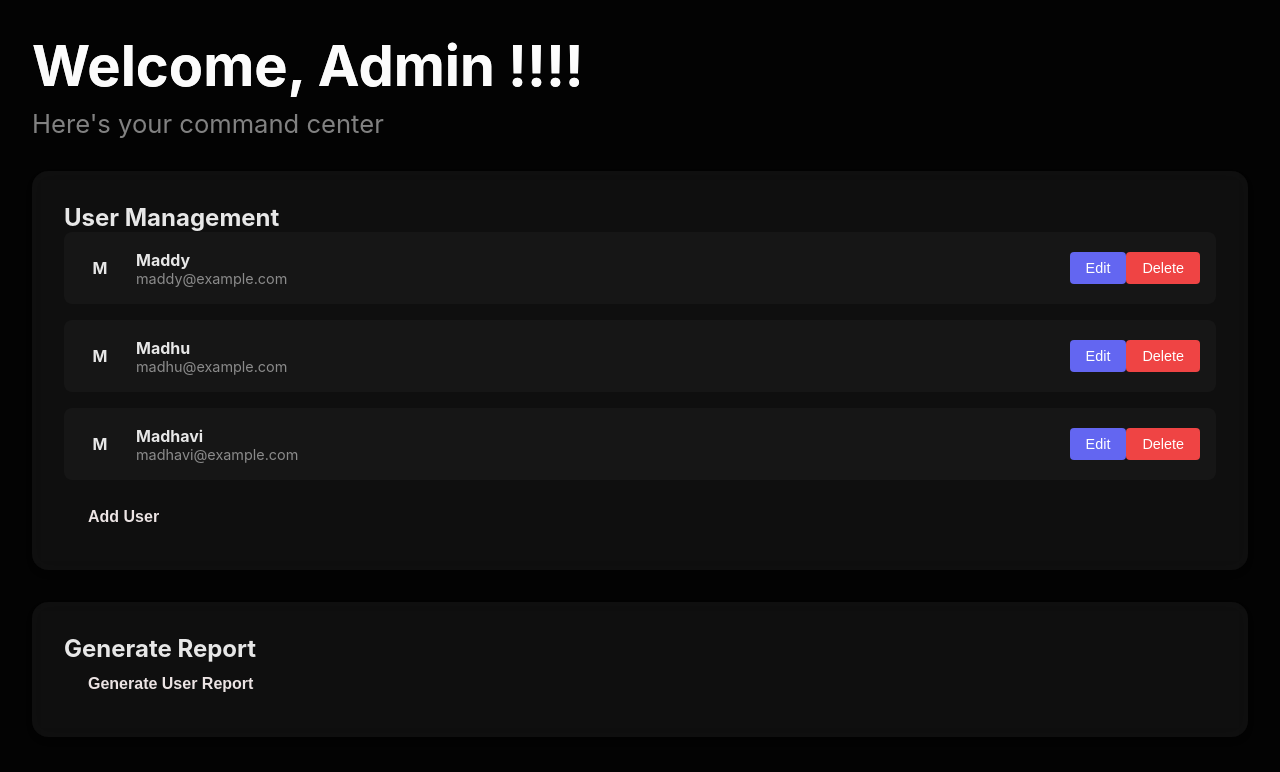
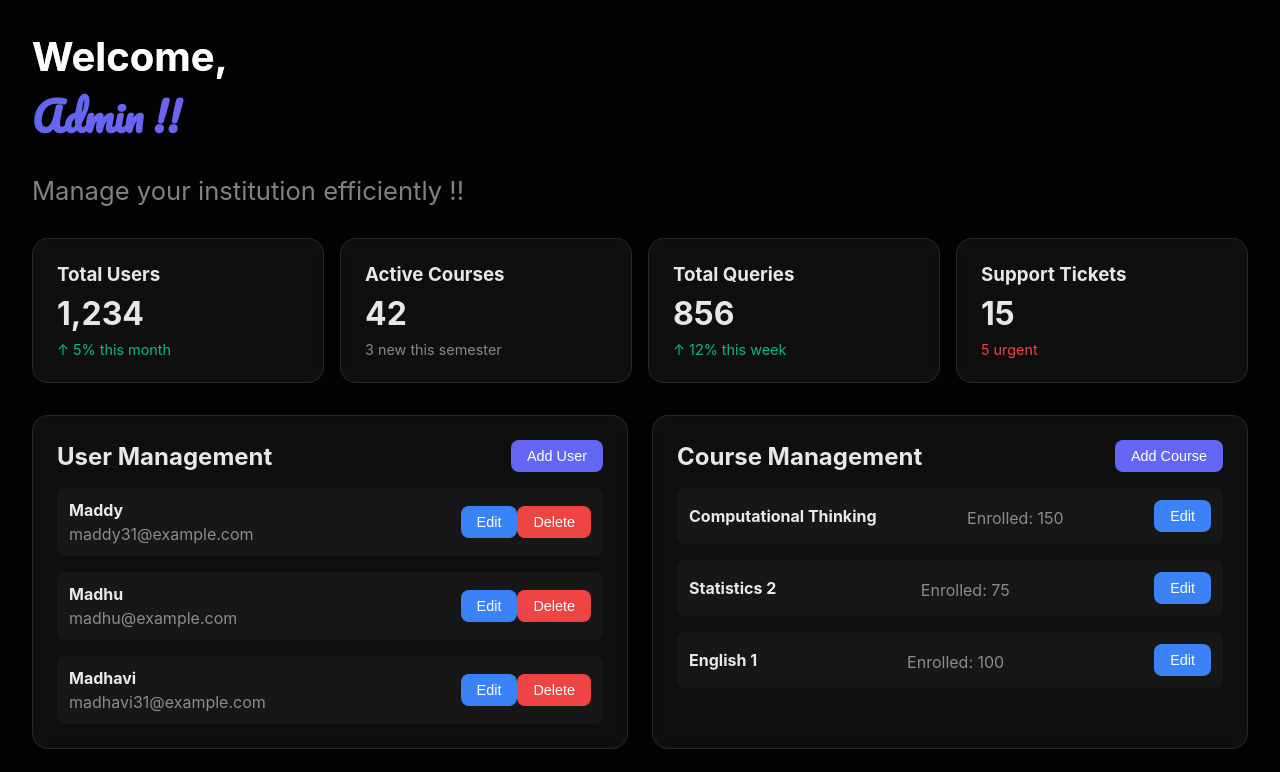
Before and after one commit to azeebneuron/soft-engg-project-jan-2025-se-Jan-31, a Vue app in the folder vue-project/: page /admindash in a window 1280 px wide. Shown: the top 772 px of the page. Built offline with nearby package versions, Linux system fonts and the light colour scheme.

Commit message:
updated admindash with stats and similar theme

```diff
--- a/vue-project/src/views/AdminDashboard.vue
+++ b/vue-project/src/views/AdminDashboard.vue
@@ -1,122 +1,170 @@
 <template>
     <div :class="isDarkMode ? 'dark-mode' : 'light-mode'" class="dashboard-container">
-      <header class="dashboard-header">
-        <h1 class="dashboard-title">
-          <span class="title-regular">Welcome, Admin !!!!</span>
+      <div class="dashboard-content">
+        <!-- welcome section -->
+        <header class="dashboard-header">
+          <h1 class="dashboard-title">
+            <span class="title-regular">Welcome,</span>
+            <span class="title-fancy">Admin !!</span>
+          </h1>
+          <p class="dashboard-subtitle">Manage your institution efficiently !!</p>
+        </header>
 
-        </h1>
-        <p class="dashboard-subtitle">Here's your command center</p>
-      </header>
+        <!-- Stats -->
+        <div class="stats-grid">
+          <div class="stat-card">
+            <h3>Total Users</h3>
+            <p class="stat-value">1,234</p>
+            <p class="stat-trend positive">↑ 5% this month</p>
+          </div>
+          <div class="stat-card">
+            <h3>Active Courses</h3>
+            <p class="stat-value">42</p>
+            <p class="stat-trend">3 new this semester</p>
+          </div>
+          <div class="stat-card">
+            <h3>Total Queries</h3>
+            <p class="stat-value">856</p>
+            <p class="stat-trend positive">↑ 12% this week</p>
+          </div>
+          <div class="stat-card">
+            <h3>Support Tickets</h3>
+            <p class="stat-value">15</p>
+            <p class="stat-trend negative">5 urgent</p>
+          </div>
+        </div>
 
-      <main class="dashboard-content">
-        <section class="user-management animate-fade-in">
-          <h2>User Management</h2>
-          <ul class="user-list">
-            <li v-for="user in users" :key="user.id" class="user-item animate-slide-in">
-              <div class="user-info">
-                <span class="user-avatar">{{ user.name[0] }}</span>
-                <div class="user-details">
-                  <span class="user-name">{{ user.name }}</span>
-                  <span class="user-email">{{ user.email }}</span>
+        <!-- Main Dashboard  -->
+        <div class="dashboard-grid">
+          <!-- User Management -->
+          <div class="dashboard-card user-management-card">
+            <div class="card-header">
+              <h2>User Management</h2>
+              <button class="action-btn" @click="addUser">Add User</button>
+            </div>
+            <div class="user-list">
+              <div v-for="user in users" :key="user.id" class="user-item">
+                <div class="user-info">
+                  <h4>{{ user.name }}</h4>
+                  <p>{{ user.email }}</p>
+                </div>
+                <div class="user-actions">
+                  <button class="btn btn-edit" @click="editUser(user.id)">Edit</button>
+                  <button class="btn btn-delete" @click="deleteUser(user.id)">Delete</button>
                 </div>
               </div>
-              <div class="user-actions">
-                <button class="btn btn-edit" @click="editUser(user.id)">Edit</button>
-                <button class="btn btn-delete" @click="deleteUser(user.id)">Delete</button>
+            </div>
+          </div>
+
+          <!-- Course Section -->
+          <div class="dashboard-card course-management-card">
+            <div class="card-header">
+              <h2>Course Management</h2>
+              <button class="action-btn" @click="addCourse">Add Course</button>
+            </div>
+            <div class="course-list">
+              <div v-for="course in courses" :key="course.id" class="course-item">
+                <h4>{{ course.name }}</h4>
+                <p>Enrolled: {{ course.enrolledStudents }}</p>
+                <button class="btn btn-edit" @click="editCourse(course.id)">Edit</button>
               </div>
-            </li>
-          </ul>
-          <button class="btn btn-add" @click="addUser">Add User</button>
-        </section>
+            </div>
+          </div>
 
-        <section class="report-section animate-fade-in">
-          <h2>Generate Report</h2>
-          <button class="btn btn-report" @click="generateReport">Generate User Report</button>
-        </section>
-      </main>
+          <!-- Reports -->
+          <div class="dashboard-card reports-card">
+            <div class="card-header">
+              <h2>Reports</h2>
+            </div>
+            <div class="report-list">
+              <button class="report-btn" @click="generateReport('enrollment')">Enrollment Report</button>
+              <button class="report-btn" @click="generateReport('performance')">Performance Report</button>
+
+            </div>
+          </div>
+
+          <!-- System Settings -->
+          <div class="dashboard-card settings-card">
+            <div class="card-header">
+              <h2>System Settings</h2>
+            </div>
+            <div class="settings-list">
+              <button class="settings-btn" @click="openSettings('general')">General Settings</button>
+              <button class="settings-btn" @click="openSettings('security')">Security Settings</button>
+              <button class="settings-btn" @click="openSettings('notifications')">Notification Settings</button>
+            </div>
+          </div>
+        </div>
+      </div>
 
       <footer class="dashboard-footer">
-        © 2025 Admin Dashboard
+        © 2025 Admin Dashboard. All rights reserved.
       </footer>
     </div>
   </template>
 
   <script>
   export default {
+    name: 'AdminDashboard',
     data() {
       return {
         isDarkMode: true,
         users: [
-          { id: 1, name: "Maddy", email: "maddy@example.com" },
-          { id: 2, name: "Madhu", email: "madhu@example.com" },
-          { id: 3, name: "Madhavi", email: "madhavi@example.com" }
+          { id: 1, name: 'Maddy', email: 'maddy31@example.com' },
+          { id: 2, name: 'Madhu', email: 'madhu@example.com' },
+          { id: 3, name: 'Madhavi', email: 'madhavi31@example.com' }
+        ],
+        courses: [
+          { id: 1, name: 'Computational Thinking', enrolledStudents: 150 },
+          { id: 2, name: 'Statistics 2', enrolledStudents: 75 },
+          { id: 3, name: 'English 1', enrolledStudents: 100 }
         ]
-      };
+      }
     },
     methods: {
       addUser() {
-        const name = prompt("Enter user name:");
-        const email = prompt("Enter user email:");
-        if (name && email) {
-          const newUser = { id: this.users.length + 1, name, email };
-          this.users.push(newUser);
-        }
+        // addition logic
       },
       editUser(id) {
-        const user = this.users.find(u => u.id === id);
-        if (user) {
-          const newName = prompt("Enter new name:", user.name);
-          const newEmail = prompt("Enter new email:", user.email);
-          if (newName && newEmail) {
-            user.name = newName;
-            user.email = newEmail;
-          }
-        }
+        //  user editing logic
       },
       deleteUser(id) {
-        if (confirm("Are you sure you want to delete this user?")) {
-          this.users = this.users.filter(u => u.id !== id);
-        }
+        // user deletion logic
       },
-      generateReport() {
-        let report = "User Report:\n\n";
-        this.users.forEach(user => {
-          report += `Name: ${user.name}\nEmail: ${user.email}\n\n`;
-        });
-        alert(report);
+      addCourse() {
+        //  course addition logic
+      },
+      editCourse(id) {
+        // course editing logic
+      },
+      generateReport(type) {
+        //  report generation logic
+      },
+      openSettings(section) {
+        // Implement settings opening logic
       }
     }
-  };
+  }
   </script>
 
   <style scoped>
-  :root {
-    --primary-gradient: linear-gradient(to right, rgb(99, 102, 241), rgb(168, 85, 247));
-    --bg-dark: #030303;
-    --bg-light: #ffffff;
-    --text-dark: rgba(255, 255, 255, 0.9);
-    --text-light: #1a1a1a;
-    --text-secondary-dark: rgba(255, 255, 255, 0.5);
-    --text-secondary-light: rgba(0, 0, 0, 0.6);
-    --border-dark: rgba(255, 255, 255, 0.1);
-    --border-light: rgba(0, 0, 0, 0.1);
-  }
-
   .dashboard-container {
     min-height: 100vh;
     padding: 2rem;
     font-family: -apple-system, BlinkMacSystemFont, 'Segoe UI', Roboto, sans-serif;
-    background-color: var(--bg-dark);
-    color: var(--text-dark);
+  }
+
+  .dashboard-content {
+    max-width: 1280px;
+    margin: 0 auto;
   }
 
   .dashboard-header {
     margin-bottom: 2rem;
-    animation: fadeIn 1s ease-out;
   }
 
   .dashboard-title {
-    font-size: clamp(2rem, 5vw, 3.5rem);
+    font-size: clamp(1.5rem, 4vw, 2.5rem);
     margin-bottom: 0.5rem;
   }
 
@@ -126,100 +174,87 @@
 
   .title-fancy {
     font-family: 'Pacifico', cursive;
-    background: var(--primary-gradient);
+    background: linear-gradient(to right, rgb(99, 102, 241), rgb(168, 85, 247));
     -webkit-background-clip: text;
     color: transparent;
-    animation: shimmer 2s infinite linear;
   }
 
   .dashboard-subtitle {
+    color: var(--text-secondary-dark);
     font-size: 1.6rem;
-    color: var(--text-secondary-dark);
   }
 
-  .user-management, .report-section {
+  .stats-grid {
+    display: grid;
+    grid-template-columns: repeat(auto-fit, minmax(240px, 1fr));
+    gap: 1rem;
+    margin-bottom: 2rem;
+  }
+
+  .stat-card {
     background: rgba(255, 255, 255, 0.05);
     backdrop-filter: blur(10px);
+    padding: 1.5rem;
     border-radius: 1rem;
-    padding: 2rem;
-    margin-bottom: 2rem;
-    box-shadow: 0 4px 6px rgba(0, 0, 0, 0.1);
+    border: 1px solid rgba(255, 255, 255, 0.1);
   }
 
-  .user-list {
-    list-style-type: none;
-    padding: 0;
+  .stat-value {
+    font-size: 2rem;
+    font-weight: bold;
+    margin: 0.5rem 0;
   }
 
-  .user-item {
-    display: flex;
-    justify-content: space-between;
-    align-items: center;
-    padding: 1rem;
-    margin-bottom: 1rem;
-    background: rgba(255, 255, 255, 0.03);
-    border-radius: 0.5rem;
-    transition: transform 0.3s ease;
-  }
-
-  .user-item:hover {
-    transform: translateY(-2px);
-  }
-
-  .user-info {
-    display: flex;
-    align-items: center;
-  }
-
-  .user-avatar {
-    width: 40px;
-    height: 40px;
-    background: var(--primary-gradient);
-    border-radius: 50%;
-    display: flex;
-    align-items: center;
-    justify-content: center;
-    font-weight: bold;
-    margin-right: 1rem;
-  }
-
-  .user-details {
-    display: flex;
-    flex-direction: column;
-  }
-
-  .user-name {
-    font-weight: bold;
-  }
-
-  .user-email {
+  .stat-trend {
     font-size: 0.9rem;
     color: var(--text-secondary-dark);
   }
 
-  .btn {
+  .stat-trend.positive {
+    color: #10B981;
+  }
+
+  .stat-trend.negative {
+    color: #EF4444;
+  }
+
+  .dashboard-grid {
+    display: grid;
+    grid-template-columns: repeat(auto-fit, minmax(400px, 1fr));
+    gap: 1.5rem;
+  }
+
+  .dashboard-card {
+    background: rgba(255, 255, 255, 0.05);
+    backdrop-filter: blur(10px);
+    padding: 1.5rem;
+    border-radius: 1rem;
+    border: 1px solid rgba(255, 255, 255, 0.1);
+  }
+
+  .card-header {
+    display: flex;
+    justify-content: space-between;
+    align-items: center;
+    margin-bottom: 1rem;
+  }
+
+  .action-btn, .btn, .report-btn, .settings-btn {
     padding: 0.5rem 1rem;
     border: none;
-    border-radius: 0.25rem;
+    border-radius: 0.5rem;
     cursor: pointer;
     font-size: 0.9rem;
-    transition: opacity 0.3s ease;
+    transition: background-color 0.3s ease;
   }
 
-  .btn:hover {
-    opacity: 0.8;
-  }
-
-  .btn-add, .btn-report {
-    background: var(--primary-gradient);
-    color: rgb(236, 228, 228);
-    font-weight: bold;
-    padding: 0.75rem 1.5rem;
-    font-size: 1rem;
+  .action-btn {
+    background-color: rgb(99, 102, 241);
+    color: white;
   }
 
   .btn-edit {
-    background-color: rgb(99, 102, 241);
+    background-color: #3b82f6;
     color: white;
   }
 
@@ -228,51 +263,78 @@
     color: white;
   }
 
+  .report-btn, .settings-btn {
+    background-color: rgba(255, 255, 255, 0.1);
+    color: var(--text-dark);
+    margin-bottom: 0.5rem;
+  }
+
+  .user-list, .course-list, .report-list, .settings-list {
+    display: flex;
+    flex-direction: column;
+    gap: 1rem;
+  }
+
+  .user-item, .course-item {
+    display: flex;
+    justify-content: space-between;
+    align-items: center;
+    padding: 0.75rem;
+    background: rgba(255, 255, 255, 0.03);
+    border-radius: 0.5rem;
+  }
+
+  .user-info h4, .course-item h4 {
+    margin: 0;
+    color: var(--text-dark);
+  }
+
+  .user-info p, .course-item p {
+    margin: 0.25rem 0 0;
+    color: var(--text-secondary-dark);
+  }
+
   .dashboard-footer {
     text-align: center;
     padding: 1rem;
+    margin-top: 2rem;
     color: var(--text-secondary-dark);
-    border-top: 1px solid var(--border-dark);
+    border-top: 1px solid rgba(255, 255, 255, 0.1);
   }
 
-  /* Animations */
-  @keyframes fadeIn {
-    from { opacity: 0; }
-    to { opacity: 1; }
+  /* Dark mode styles */
+  .dark-mode {
+    --text-dark: rgba(255, 255, 255, 0.9);
+    --text-secondary-dark: rgba(255, 255, 255, 0.5);
+    background-color: #030303;
+    color: var(--text-dark);
   }
 
-  @keyframes slideIn {
-    from { transform: translateX(-20px); opacity: 0; }
-    to { transform: translateX(0); opacity: 1; }
+  /* Light mode styles */
+  .light-mode {
+    --text-dark: #1a1a1a;
+    --text-secondary-dark: rgba(0, 0, 0, 0.6);
+    background-color: #ffffff;
+    color: var(--text-dark);
   }
 
-  @keyframes shimmer {
-    0% { background-position: -200% center; }
-    100% { background-position: 200% center; }
-  }
-
-  .animate-fade-in {
-    animation: fadeIn 1s ease-out;
-  }
-
-  .animate-slide-in {
-    animation: slideIn 0.5s ease-out forwards;
-  }
-
-  /* Responsive Design */
+  /* Responsive design */
   @media (max-width: 768px) {
     .dashboard-container {
       padding: 1rem;
     }
 
-    .user-item {
+    .dashboard-grid {
+      grid-template-columns: 1fr;
+    }
+
+    .user-item, .course-item {
       flex-direction: column;
       align-items: flex-start;
     }
 
-    .user-actions {
-      margin-top: 1rem;
+    .user-actions, .course-actions {
+      margin-top: 0.5rem;
     }
   }
   </style>
-  F
```
